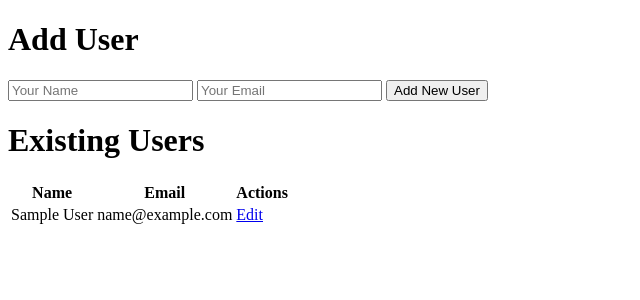
After one commit to Austinthemighty/M.A.R.S, a PHP site: the page made by Brandons Examples/START-PHP-Example-1-master/index.php in a window 1280 px wide. The commit adds this page. Shown: the top 300 px of the page, without its empty margins (0-640 px from the left). Run offline with PHP 8.4, Linux system fonts and the light colour scheme; tables that the repository leaves empty hold one stand-in row (values such as "Sample post").

Commit message:
fixed some titles and upload	brandon code for examples

```diff
--- /dev/null
+++ b/Brandons Examples/START-PHP-Example-1-master/index.php
@@ -0,0 +1,123 @@
+<?php
+//Connect to our database
+require_once('src/connect.php');
+
+//Initialize our variables with default values.
+$error = false;
+$success = false;
+$users = array();
+
+//Check for the addUser in the $_POST super global which means someone submitted the form.
+if(@$_POST['addUser']){
+    /**
+     * New user was submitted. Make sure name and email are present!
+     */
+    if(!$_POST['email']){
+        $error .= '<p>Email is a required field!</p>';
+    }
+
+    if(!$_POST['name']){
+        $error .= '<p>Name is a required field!</p>';
+    }
+
+    /**
+     * If we're here...all is well. Process the insert
+     */
+    $stmt = $dbh->prepare('INSERT INTO users (name, email) VALUES (:name, :email)');
+    $result = $stmt->execute(
+        array(
+            'name'=>$_POST['name'],
+            'email'=>$_POST['email']
+        )
+    );
+
+    //Always check the result for errors!
+    if($result){
+        $success .= "<p>User " . $_POST['email'] . " was successfully saved.</p>";
+    }else{
+        $error .= "<p>There was an error saving " . $_POST['email'] . '</p>';
+    }
+}
+
+/**
+ * We'll always want to pull the users to show them in the table
+ */
+$stmt = $dbh->prepare('SELECT * FROM users');
+$result = $stmt->execute();
+
+if(!$result){
+    $error .= '<p>There was an error processing your request.</p>';
+}else {
+    $users = $stmt->fetchAll();
+}
+?>
+
+<!DOCTYPE html>
+<html>
+<head>
+    <meta charset="UTF-8">
+    <title>Add User</title>
+</head>
+
+<body>
+    <div style="color: red;">
+        <?php
+        if($error){
+            echo $error;
+        }
+        ?>
+    </div>
+
+    <div style="color: green;">
+        <?php
+        if($success){
+            echo $success;
+        }
+        ?>
+    </div>
+
+    <h1>Add User</h1>
+
+<!--    Make sure the name attribute of your form elements matches the $_POST array elements. Case matters!-->
+    <form name="addUser" method="post">
+        <input name="name" placeholder="Your Name" />
+        <input name="email" placeholder="Your Email" />
+        <button type="submit" name="addUser" value="1">Add New User</button>
+    </form>
+
+    <h1>Existing Users</h1>
+
+    <?php
+    if($users && count($users)){
+    ?>
+    <table>
+        <thead>
+            <tr>
+                <th>Name</th>
+                <th>Email</th>
+                <th>Actions</th>
+            </tr>
+        </thead>
+        <tbody>
+            <?php
+            foreach($users as $user){
+                ?>
+                <tr>
+                    <td><?php echo $user['name']?></td>
+                    <td><?php echo $user['email']?></td>
+                    <td><a href="edit.php?id=<?php echo $user['id'];?>">Edit</a></td>
+                </tr>
+                <?php
+            }
+            ?>
+        </tbody>
+    </table>
+    <?php
+    }else{
+        echo "There are no users in this system.";
+    }
+    ?>
+
+</body>
+
+</html>
--- /dev/null
+++ b/Brandons Examples/START-PHP-Example-1-master/src/connect.php
@@ -0,0 +1,7 @@
+<?php
+try {
+    $dbh = new PDO('mysql:host=localhost;dbname=reservation', 'root', 'root');
+} catch (PDOException $e) {
+    print "Error!: " . $e->getMessage() . "<br/>";
+    die();
+}
--- a/login.php
+++ b/login.php
@@ -3,7 +3,7 @@
 <html lang="en">
 <head>
 
-    <title>Gunoi</title>
+    <title>M.A.R.S</title>
     <meta charset="utf-8">
     <meta name="viewport" content="width=device-width, initial-scale=1">
     <link rel="stylesheet" href="http://maxcdn.bootstrapcdn.com/bootstrap/3.3.5/css/bootstrap.min.css">
@@ -78,11 +78,11 @@ if(@$_POST['formSubmit'] == "Submit")
                 <span class="icon-bar"></span>
                 <span class="icon-bar"></span>
             </button>
-            <a  class="navbar-brand" href="index.html">M.A.R.S</a>
+            <a  class="navbar-brand" href="index.php">M.A.R.S</a>
         </div>
         <div class="collapse navbar-collapse" id="myNavbar">
             <ul class="nav navbar-nav navbar-right">
-                <li><a href="#contact">CONTACT</a></li>
+                <li><a href="contact.php">CONTACT</a></li>
             </ul>
         </div>
     </div>
```
Also changed, not shown: Brandons Examples/START-PHP-Example-1-master/database/database_schema.sql (added, +7 -0 lines), Brandons Examples/START-PHP-Example-1-master/edit.php (added, +104 -0 lines), Brandons Examples/START-PHP-Example-1-master/README.md (added).
